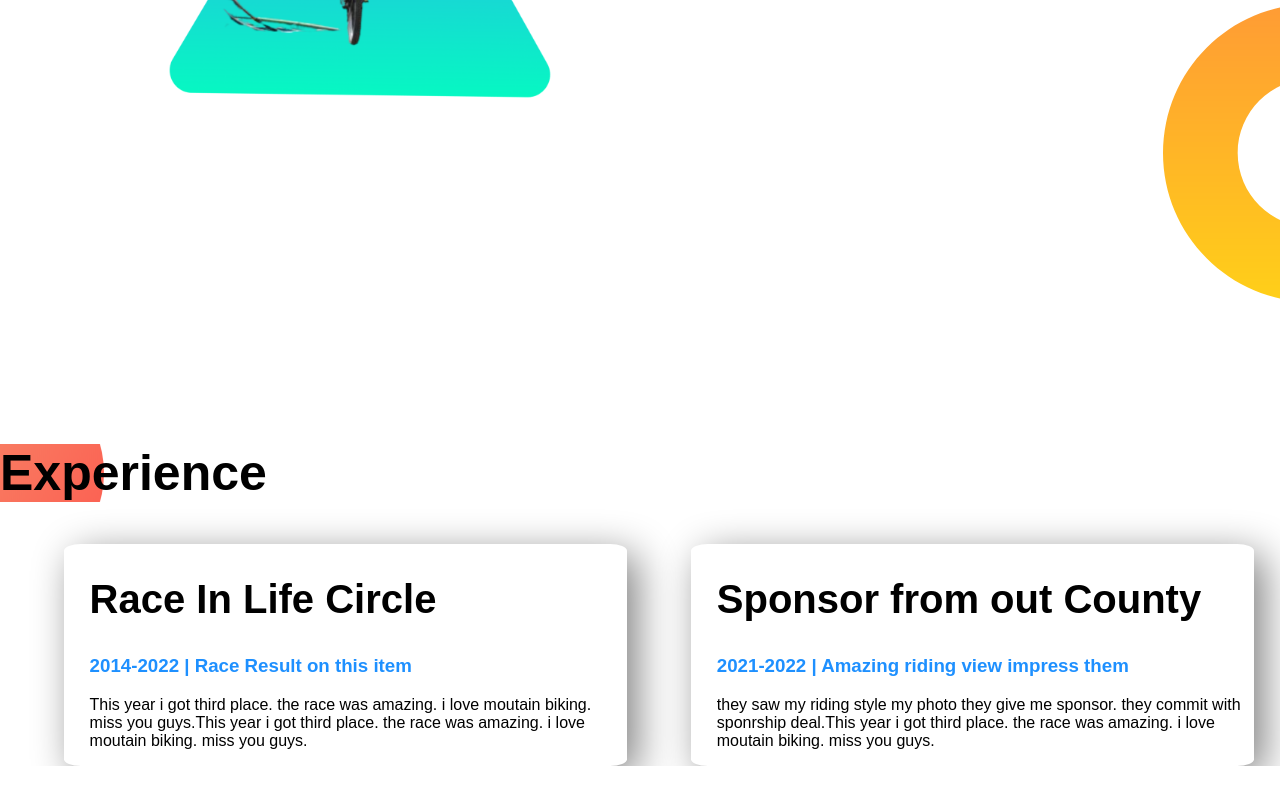
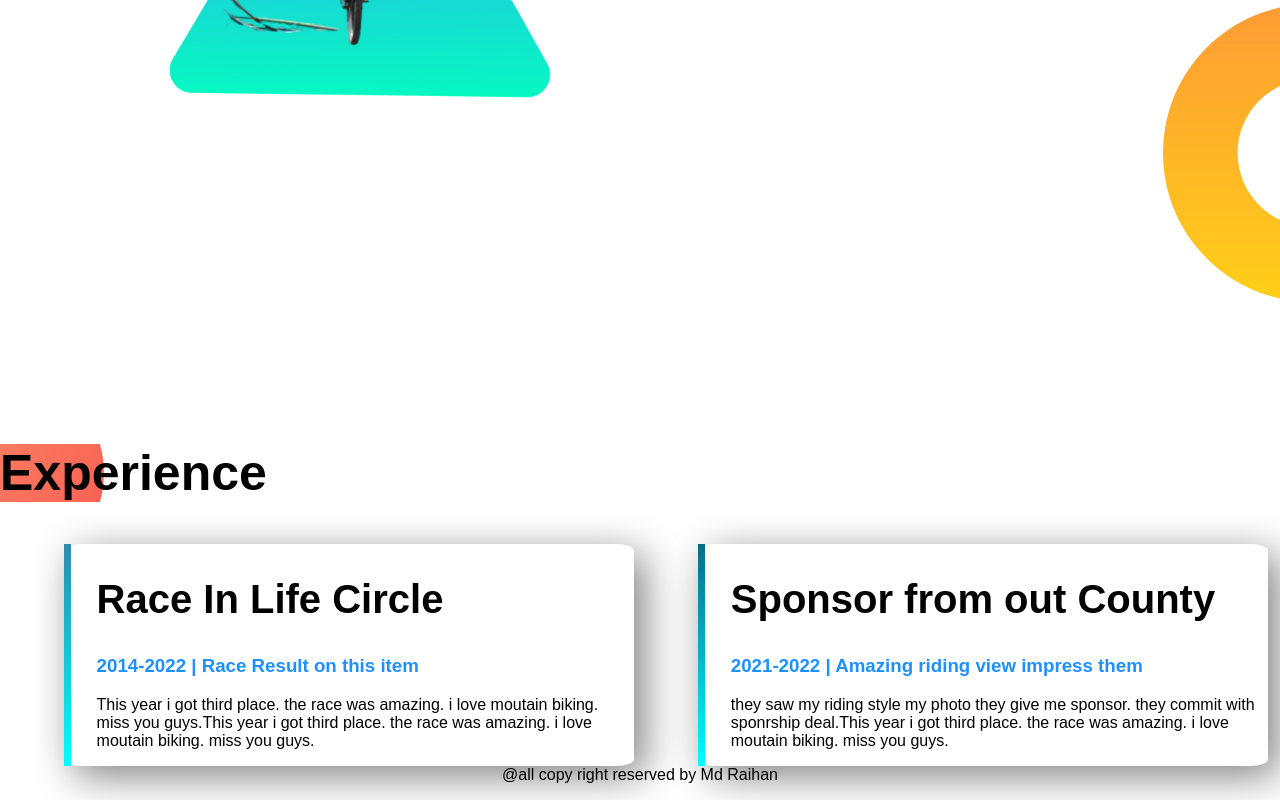
Before and after one commit to Md-raihan/web-protfolio, a plain HTML site: page index.html in a window 1280 px wide. Shown: the part 1020-1820 px from the top of the page. Before the commit the page ends 1786 px from the top, so only its background shows below. Drawn offline with Linux system fonts and the light colour scheme; a web font is replaced by a local one.

Commit message:
alhadulllah 97 % done

```diff
--- a/web-protfolio/index.html
+++ b/index.html
@@ -43,19 +43,19 @@
 
         </div>
 
-    </section>
+    </section class="last-section">
     <section class="experience">
         <h1>Experience</h1>
-        <div class="frame Expert-list">
+        <div id="race" class="frame Expert-list">
            <h2 >
             Race In Life Circle
            </h2>
-           <h3 class="name-highlight"> 2014-2022 | Race Result on this item</h3>
+           <h3  class="name-highlight"> 2014-2022 | Race Result on this item</h3>
            <p> This year i got third place. the race was amazing. i love moutain biking. miss you guys.This year i got third place. the race was amazing. i love moutain biking. miss you guys. </p>
 
 
         </div>
-        <div class="frame Expert-list">
+        <div id="life" class="frame Expert-list">
             <h2 >
                 Sponsor from out County
             </h2>
@@ -65,6 +65,9 @@
 
 
     </section>
+    <footer class="foot">
+        <p>@all copy right reserved by Md Raihan</p>
+    </footer>
 
 </body>
 </html>
--- a/web-protfolio/style.css
+++ b/style.css
@@ -2,7 +2,7 @@ body{
 
     font-family: 'Signika Negative', sans-serif;
     margin: 0px;
-   margin-block-end: 2%;
+
 }
 
 h1{
@@ -35,10 +35,7 @@ h2{
      height: 500px;
 
 }
-.section{
-    height: 500px;
 
-}
 .f-button{
 
     text-decoration: none;
@@ -73,3 +70,24 @@ height: 80%;
 
     background-position:left;
 }
+#race{
+    border-left: 7px solid ;
+    border-image: linear-gradient(rgb(45, 138, 175), cyan);
+    border-image-slice: 1;
+
+}
+#life{
+    border-left: 7px solid ;
+    border-image: linear-gradient(rgb(7, 109, 134),cyan);
+    border-image-slice: 1;
+
+}
+.last-section{
+    width: 90%;
+    margin-bottom:2%;
+    padding:5px;
+}
+
+.foot{
+    text-align: center;
+}
```
Also changed, not shown: images/277781953_3091342354440385_1979107502541146814_n.jpg (renamed from web-protfolio/images/277781953_3091342354440385_1979107502541146814_n.jpg), images/285125664_3129339573973996_2973842459844838662_n.jpg (renamed from web-protfolio/images/285125664_3129339573973996_2973842459844838662_n.jpg), images/dream-bg.png (renamed from web-protfolio/images/dream-bg.png), images/edit2.png (renamed from web-protfolio/images/edit2.png), images/edit3.png (renamed from web-protfolio/images/edit3.png), images/exp-bg.png (renamed from web-protfolio/images/exp-bg.png), images/facebook.png (renamed from web-protfolio/images/facebook.png), images/finaledit1.png (renamed from web-protfolio/images/finaledit1.png), images/finaledit2.png (renamed from web-protfolio/images/finaledit2.png), images/jhankar.png (renamed from web-protfolio/images/jhankar.png), images/jhankar2.png (renamed from web-protfolio/images/jhankar2.png), images/my-bg.png (renamed from web-protfolio/images/my-bg.png), images/my-bg2.png (renamed from web-protfolio/images/my-bg2.png), images/raihan edit 1.png (renamed from web-protfolio/images/raihan edit 1.png), 2 more files.
